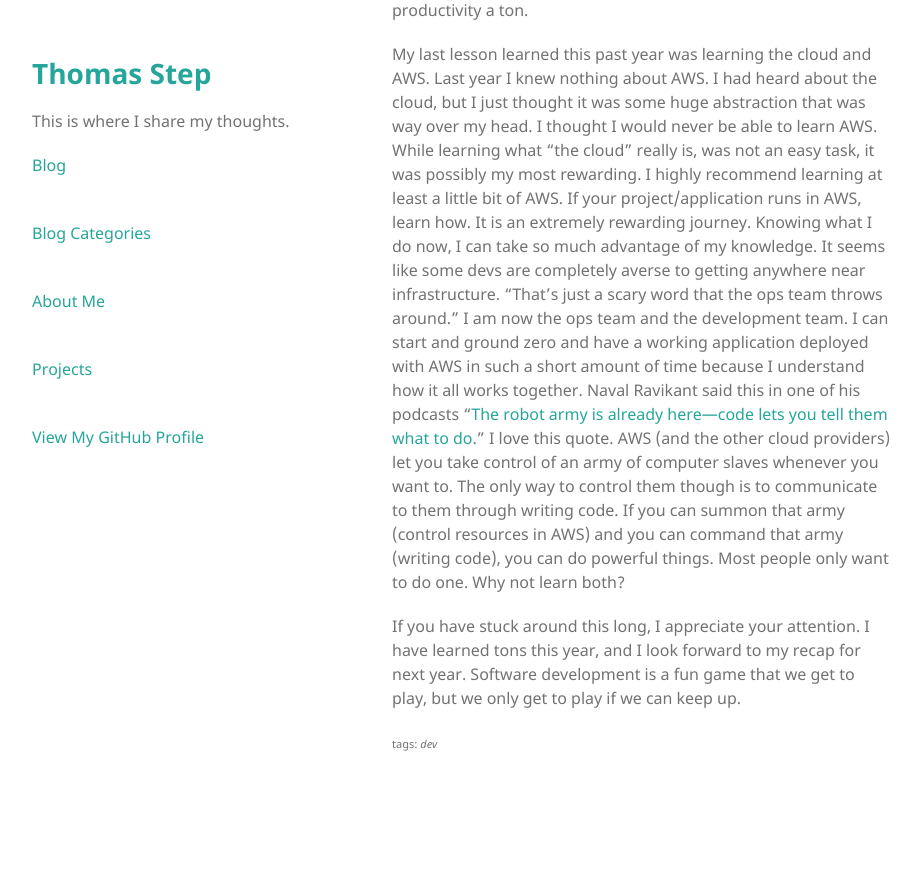
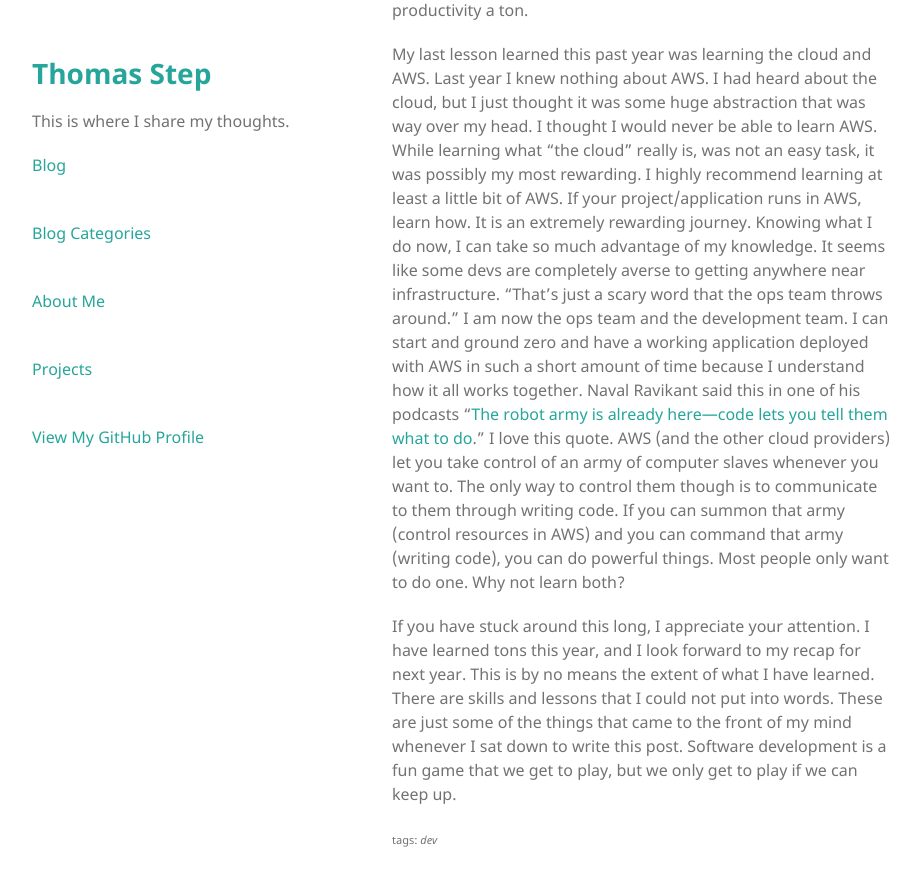
Before and after one commit to thomasstep/thomasstep.github.io, a Jekyll site: the page built from _posts/2020-08-31-one-year-dev-anniversary.md, in a window 1280 px wide and 900 px high, scrolled down 4247 px. Shown: the top 886 px of the window, without its empty margins (178-1098 px from the left). Built offline with Jekyll 4.4.1, drawn with Linux system fonts in a browser that asks for light colours; before the commit the page ends 5051 px from its top, so only the background shows below that.

Commit message:
Post updates.

```diff
--- a/_posts/2020-08-31-one-year-dev-anniversary.md
+++ b/_posts/2020-08-31-one-year-dev-anniversary.md
@@ -27,4 +27,4 @@ One of the most commonly used acronyms that I had heard going into my full-time
 
 My last lesson learned this past year was learning the cloud and AWS. Last year I knew nothing about AWS. I had heard about the cloud, but I just thought it was some huge abstraction that was way over my head. I thought I would never be able to learn AWS. While learning what "the cloud" really is, was not an easy task, it was possibly my most rewarding. I highly recommend learning at least a little bit of AWS. If your project/application runs in AWS, learn how. It is an extremely rewarding journey. Knowing what I do now, I can take so much advantage of my knowledge. It seems like some devs are completely averse to getting anywhere near infrastructure. "That's just a scary word that the ops team throws around." I am now the ops team and the development team. I can start and ground zero and have a working application deployed with AWS in such a short amount of time because I understand how it all works together. Naval Ravikant said this in one of his podcasts "[The robot army is already here—code lets you tell them what to do](https://nav.al/product-media)." I love this quote. AWS (and the other cloud providers) let you take control of an army of computer slaves whenever you want to. The only way to control them though is to communicate to them through writing code. If you can summon that army (control resources in AWS) and you can command that army (writing code), you can do powerful things. Most people only want to do one. Why not learn both?
 
-If you have stuck around this long, I appreciate your attention. I have learned tons this year, and I look forward to my recap for next year. Software development is a fun game that we get to play, but we only get to play if we can keep up.
+If you have stuck around this long, I appreciate your attention. I have learned tons this year, and I look forward to my recap for next year. This is by no means the extent of what I have learned. There are skills and lessons that I could not put into words. These are just some of the things that came to the front of my mind whenever I sat down to write this post. Software development is a fun game that we get to play, but we only get to play if we can keep up.
```
